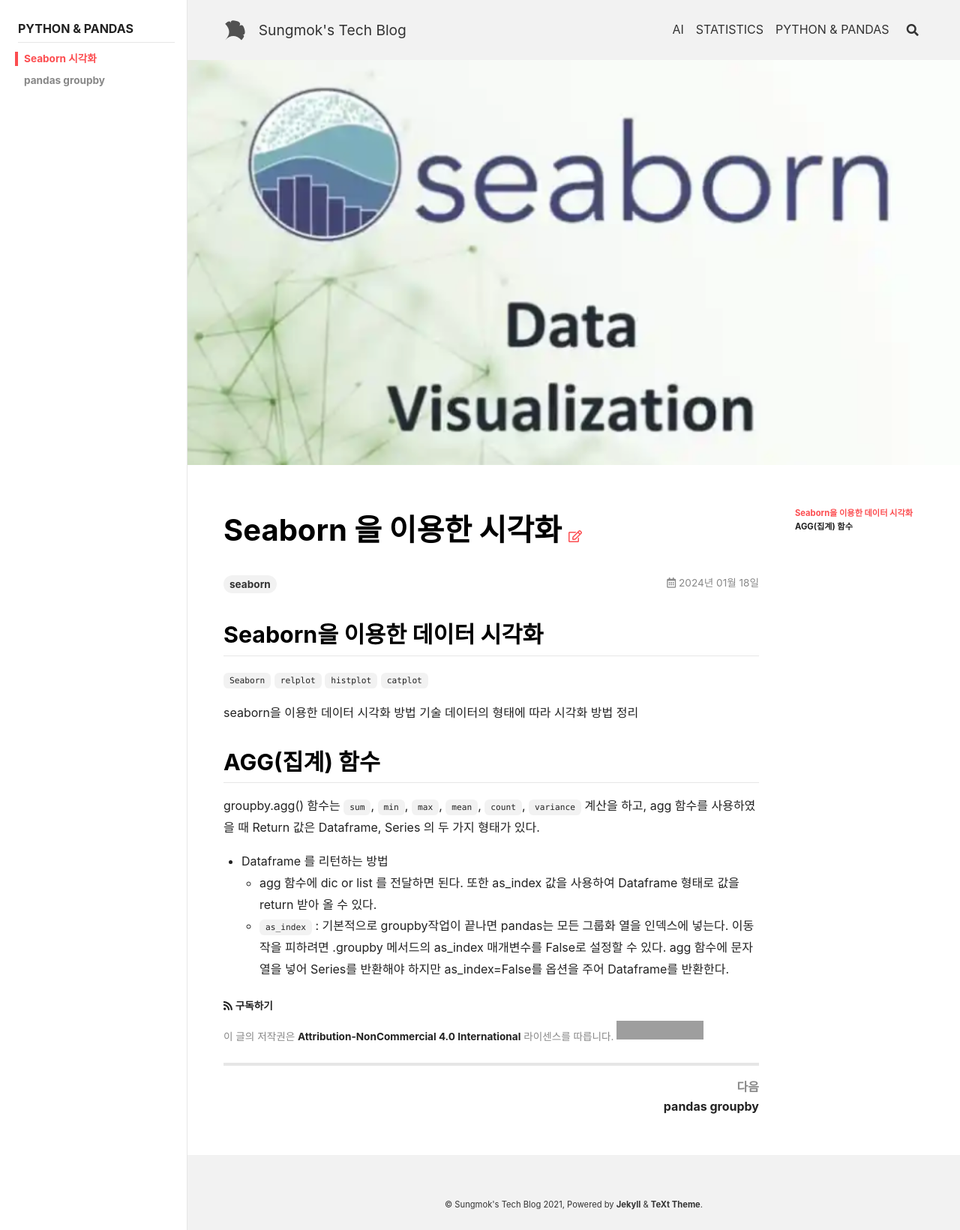
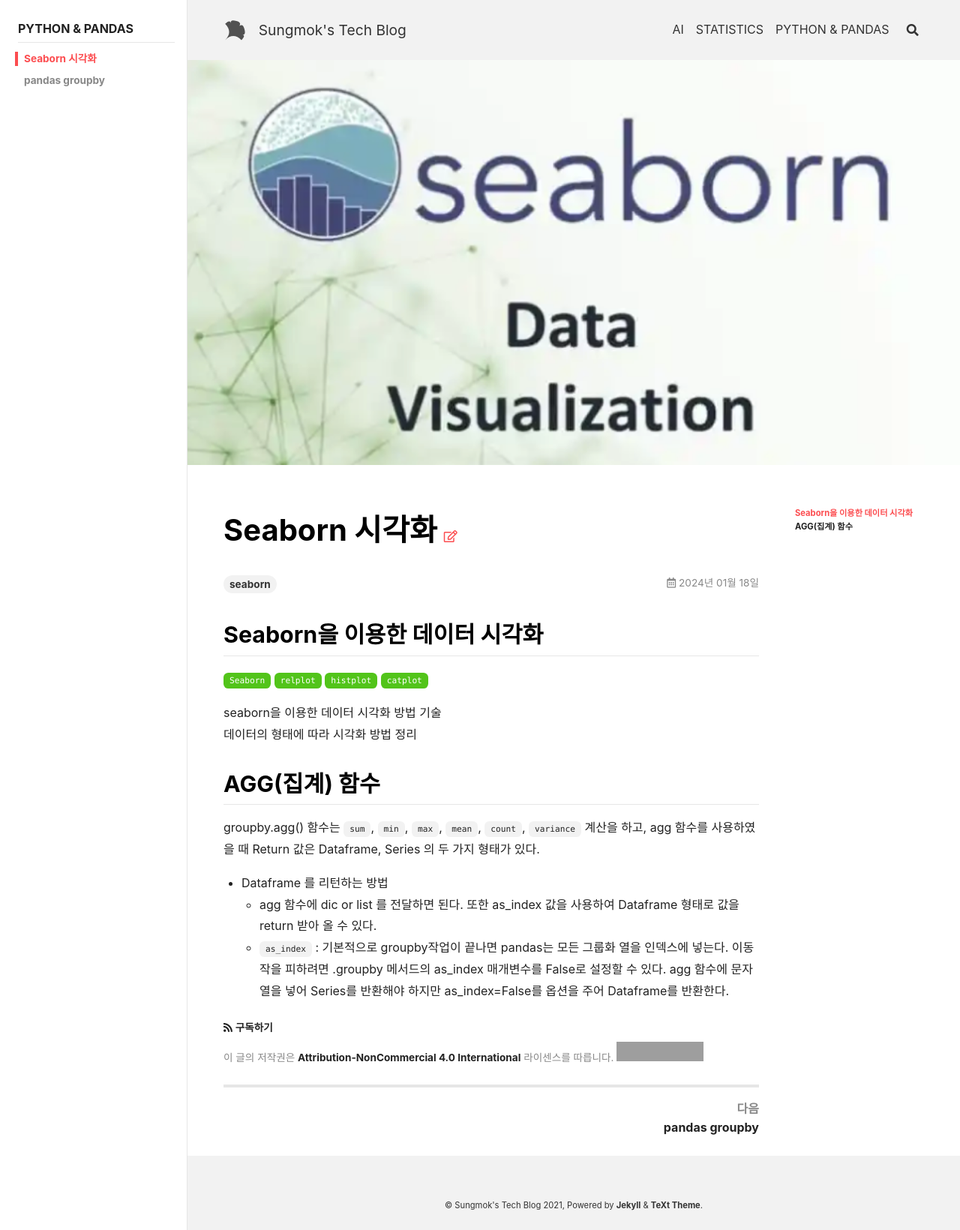
Before and after one commit to mox21c/mox21c.github.io, a Jekyll site: the page built from _posts/pandas/2024-01-18-seaborn.md, in a window 1280 px wide. Shown: the whole page at 75% size. Built offline with Jekyll 4.4.1, drawn with Linux system fonts in a browser that asks for light colours; nearby versions of some CDN libraries; grey boxes are pictures that could not be loaded.

Commit message:
seaborn add

```diff
--- a/_posts/pandas/2024-01-18-seaborn.md
+++ b/_posts/pandas/2024-01-18-seaborn.md
@@ -4,7 +4,7 @@ article_header:
   type: cover
   image:
     src: /assets/images/pandas/seaborn_main.png
-title: Seaborn 을 이용한 시각화
+title: Seaborn 시각화
 sidebar:
   nav: doc-pandas-ko
 aside:
@@ -15,7 +15,7 @@ lang: ko
 ---
 
 ## Seaborn을 이용한 데이터 시각화
-`Seaborn`{: .label .label-blue} `relplot`{: .label .label-green} `histplot`{: .label .label-green} `catplot`{: .label .label-green}
+`Seaborn`{:.success} `relplot`{:.success} `histplot`{:.success} `catplot`{:.success}
 
 seaborn을 이용한 데이터 시각화 방법 기술
 데이터의 형태에 따라 시각화 방법 정리
```
